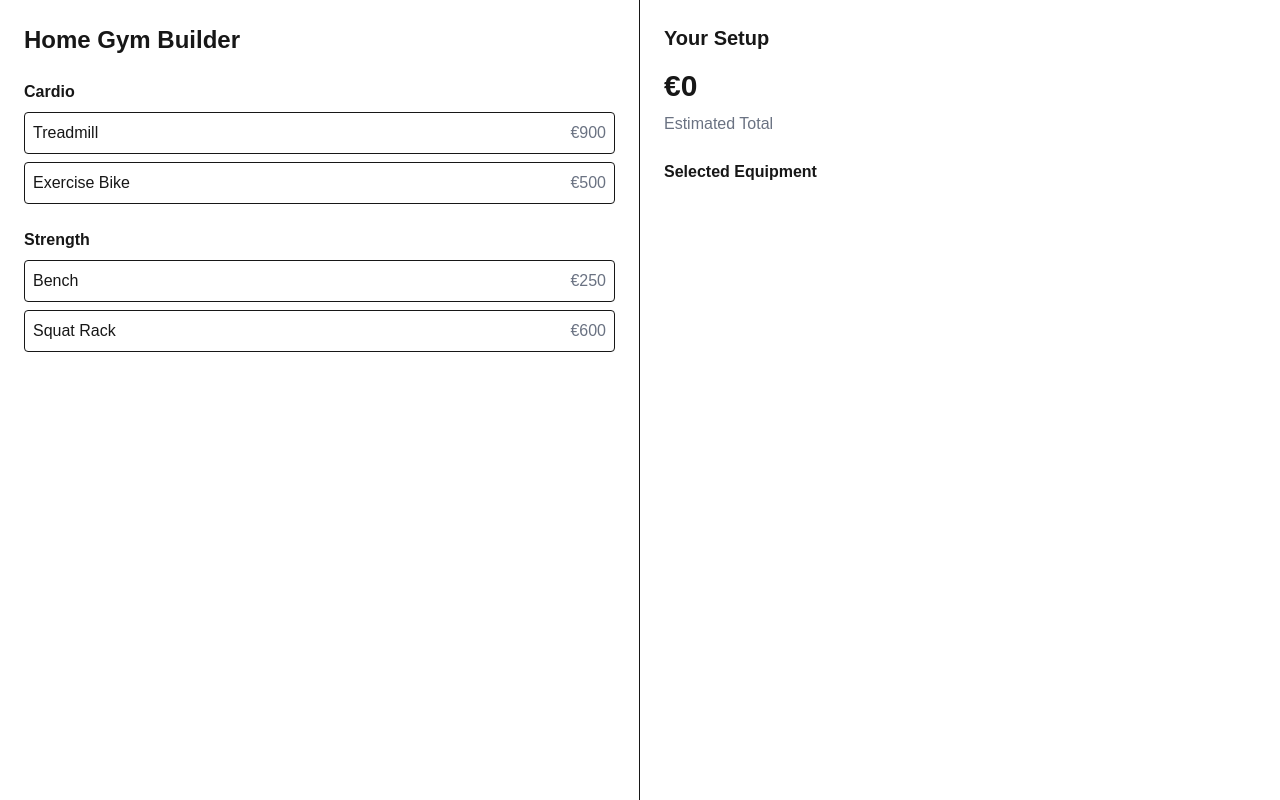
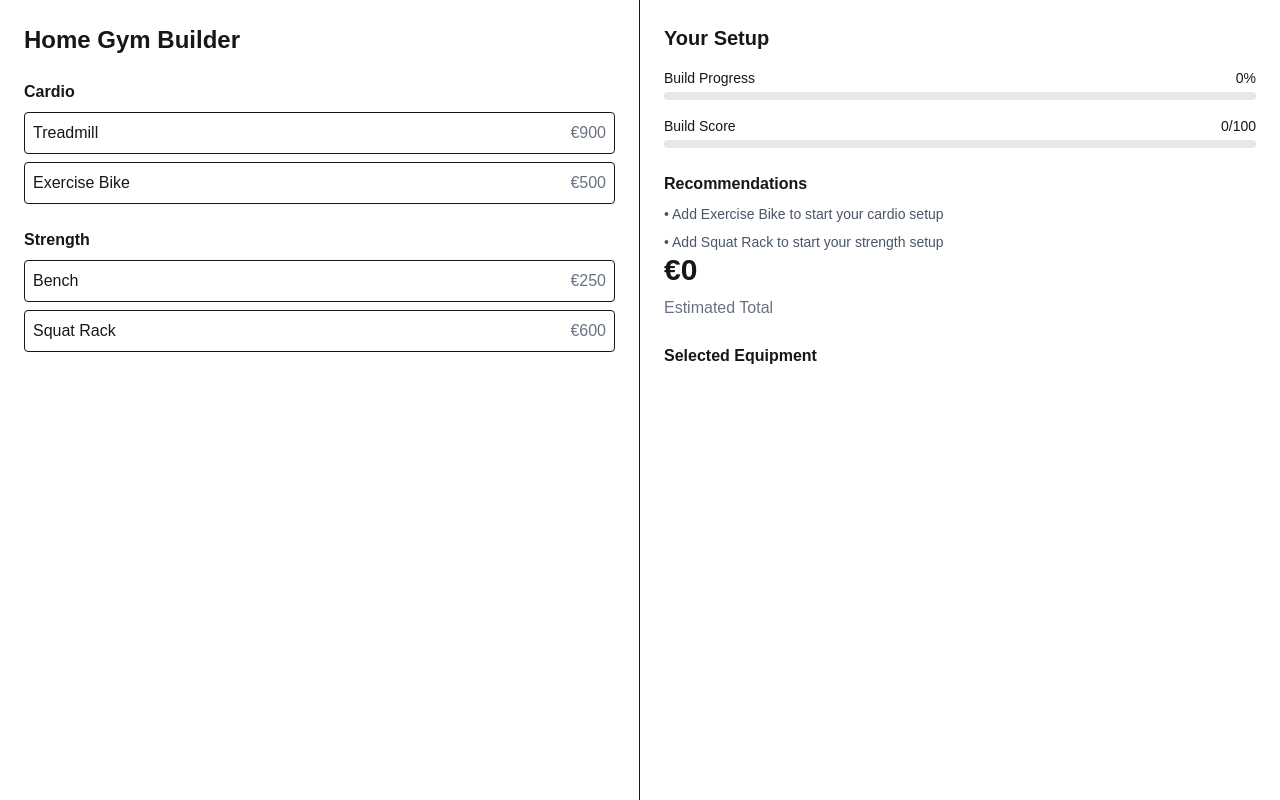
Before and after one commit to Luka-Cul/product-builder-engine, a Next.js app: page / in a window 1280 px wide. Built offline with nearby package versions, Linux system fonts and the light colour scheme.

Commit message:
add pricing engine, scoring, recommendations, and insights

```diff
--- a/src/app/page.tsx
+++ b/src/app/page.tsx
@@ -3,6 +3,7 @@
 import { useState } from "react";
 import { gymConfig } from "@/data/gymConfig";
 import ItemCard from "@/components/ItemCard";
+import { calculateTotalPrice } from "@/lib/priceCalculator";
 
 export default function Home() {
   const [selectedItems, setSelectedItems] = useState<string[]>([]);
@@ -15,15 +16,59 @@ export default function Home() {
     );
   };
 
+  //total price
+  const totalPrice = calculateTotalPrice(gymConfig, selectedItems);
+
+  //product list
   const selectedProducts = gymConfig.sections
     .flatMap((section) => section.items)
     .filter((item) => selectedItems.includes(item.id));
 
-  const totalPrice = selectedProducts.reduce(
-    (sum, item) => sum + item.price,
-    0
-  );
+  const totalItems = gymConfig.sections
+  .flatMap((section) => section.items).length;
 
+  //progress barr
+  const progress = (selectedItems.length / totalItems) * 100;
+
+  //score
+  const selectedByCategory = gymConfig.sections.map((section) => {
+    const count = section.items.filter((item) =>
+      selectedItems.includes(item.id)
+    ).length;
+
+    return count;
+  });
+
+  const categoryBalanceScore =
+  selectedByCategory.filter((count) => count > 0).length *
+  (100 / gymConfig.sections.length);
+
+  const score = Math.round((progress + categoryBalanceScore) / 2);
+
+  //coach recomendations
+  //suggests a mid-tier option if available, otherwise fallbacks to first item
+  const recommendations: string[] = [];
+
+  gymConfig.sections.forEach((section) => {
+    const hasAny = section.items.some((item) =>
+      selectedItems.includes(item.id)
+    );
+
+    if (!hasAny) {
+      const item =
+        section.items.length > 1
+          ? section.items[1]
+          : section.items[0];
+
+      if (item) {
+        recommendations.push(
+          `Add ${item.name} to start your ${section.title.toLowerCase()} setup`
+        );
+      }
+    }
+  });
+
+  //UI Display
   return (
     <div className="h-screen grid grid-cols-2">
 
@@ -60,6 +105,54 @@ export default function Home() {
           Your Setup
         </h2>
 
+        {/* PROGRESS BAR */}
+        <div className="mb-4">
+          <div className="flex justify-between text-sm mb-1">
+            <span>Build Progress</span>
+            <span>{Math.round(progress)}%</span>
+          </div>
+
+          <div className="w-full bg-gray-200 rounded h-2">
+            <div
+              className="bg-black h-2 rounded"
+              style={{ width: `${progress}%` }}
+            />
+          </div>
+        </div>
+
+        {/* SCORE */}
+        <div className="mt-4">
+          <div className="flex justify-between text-sm mb-1">
+            <span>Build Score</span>
+            <span>{score}/100</span>
+          </div>
+
+          <div className="w-full bg-gray-200 rounded h-2">
+            <div
+              className="bg-black h-2 rounded"
+              style={{ width: `${score}%` }}
+            />
+          </div>
+        </div>
+
+        {/* COACH INSIGHTS */}
+        <div className="mt-6">
+          <h3 className="font-semibold mb-2">
+            Recommendations
+          </h3>
+
+          <div className="space-y-2 text-sm text-gray-600">
+            {recommendations.length === 0 ? (
+              <p>Your setup looks complete 👍</p>
+            ) : (
+              recommendations.map((text, i) => (
+                <p key={i}>• {text}</p>
+              ))
+            )}
+          </div>
+        </div>
+
+        {/* TOTAL PRICE */}
         <div className="text-3xl font-bold">
           €{totalPrice.toLocaleString()}
         </div>
@@ -68,6 +161,7 @@ export default function Home() {
           Estimated Total
         </p>
 
+        {/* ITEMS LIST */}
         <div className="mt-6">
           <h3 className="font-semibold mb-2">
             Selected Equipment
--- a/src/data/gymConfig.ts
+++ b/src/data/gymConfig.ts
@@ -1,4 +1,6 @@
-export const gymConfig = {
+import { GymConfig } from "@/types/gym";
+
+export const gymConfig: GymConfig = {
   sections: [
     {
       id: "cardio",
--- /dev/null
+++ b/src/lib/priceCalculator.ts
@@ -0,0 +1,11 @@
+import { GymConfig } from "@/types/gym";
+
+export function calculateTotalPrice(
+  config: GymConfig,
+  selectedItems: string[]
+) {
+  return config.sections
+    .flatMap((section) => section.items)
+    .filter((item) => selectedItems.includes(item.id))
+    .reduce((sum, item) => sum + item.price, 0);
+}
--- /dev/null
+++ b/src/types/gym.ts
@@ -0,0 +1,15 @@
+export type GymItem = {
+  id: string;
+  name: string;
+  price: number;
+};
+
+export type GymSection = {
+  id: string;
+  title: string;
+  items: GymItem[];
+};
+
+export type GymConfig = {
+  sections: GymSection[];
+};
```
